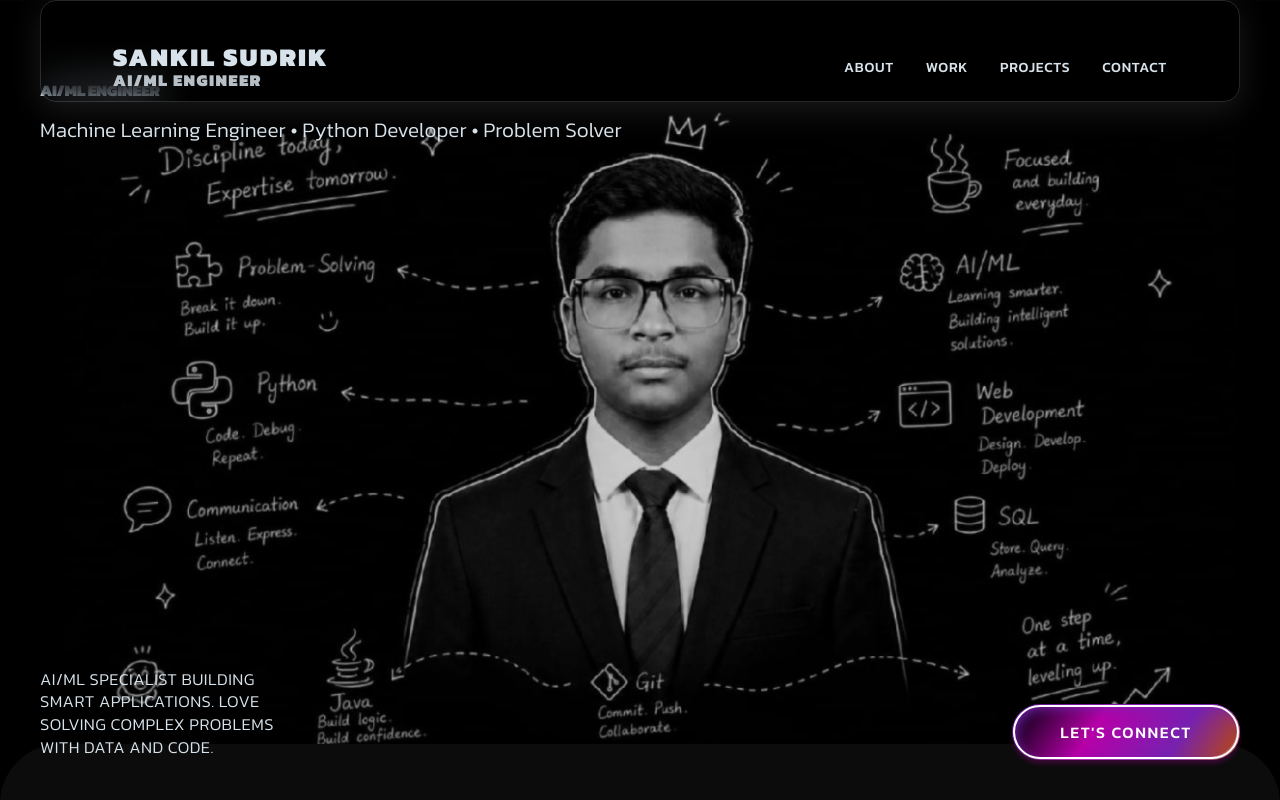
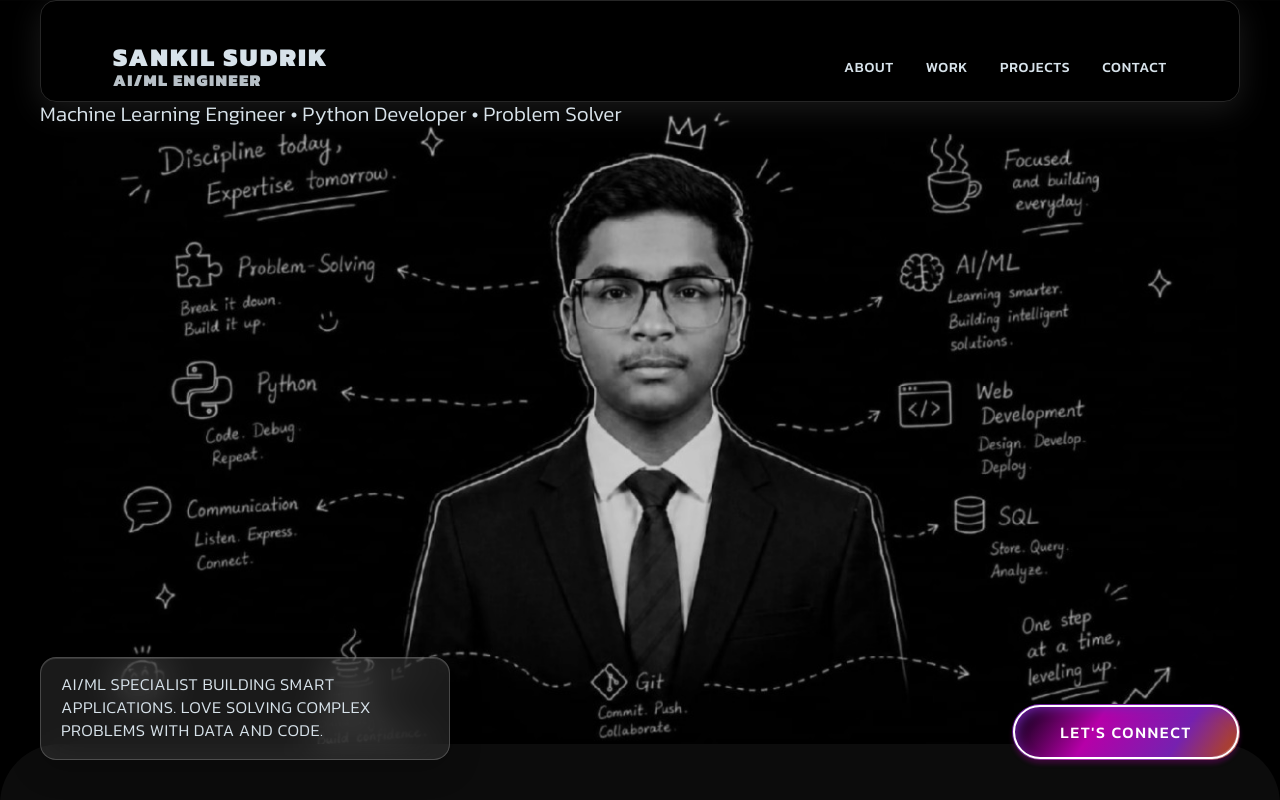
Before and after one commit to Monster-3-2/Monster-3-2.github.io, a React (Vite) app: page / in a window 1280 px wide. Shown: the top 800 px of the page. Built offline with nearby package versions, Linux system fonts and the light colour scheme.

Commit message:
Remove duplicate hero heading and add glass text panel

```diff
--- a/src/App.jsx
+++ b/src/App.jsx
@@ -107,9 +107,7 @@ const HeroSection = () => {
       <div className="flex-1 flex flex-col justify-between relative z-20">
         <div className="mt-6 sm:mt-4 md:-mt-5 overflow-hidden px-6 md:px-10">
           <FadeIn delay={0.15} y={40}>
-            <GradientHeading className="font-black uppercase tracking-tight leading-none whitespace-normal" style={{ fontSize: 'clamp(12vw, 14vw, 16vw)', maxWidth: '100%' }}>
-              AI/ML Engineer
-            </GradientHeading>
+
           </FadeIn>
           <FadeIn delay={0.2} y={40}>
             <p className="text-[#D7E2EA] font-light mt-4" style={{ fontSize: 'clamp(0.9rem, 2vw, 1.3rem)' }}>
@@ -120,7 +118,7 @@ const HeroSection = () => {
 
         <div className="flex justify-between items-end pb-7 sm:pb-8 md:pb-10 px-6 md:px-10 gap-4 flex-wrap">
           <FadeIn delay={0.35} y={20}>
-            <p className="text-[#D7E2EA] font-light uppercase tracking-wide leading-snug" style={{ fontSize: 'clamp(0.7rem, 1.3vw, 1.2rem)', maxWidth: 'clamp(140px, 25vw, 240px)' }}>
+            <p className="text-[#D7E2EA] font-light uppercase tracking-wide leading-snug rounded-2xl border border-white/20 bg-white/10 px-5 py-4 shadow-xl backdrop-blur-xl" style={{ fontSize: 'clamp(0.7rem, 1.3vw, 1.2rem)', maxWidth: 'clamp(240px, 32vw, 420px)', backdropFilter: 'blur(18px)', WebkitBackdropFilter: 'blur(18px)', boxShadow: '0 8px 32px rgba(0,0,0,0.22), inset 0 1px 0 rgba(255,255,255,0.12)' }}>
               AI/ML specialist building smart applications. Love solving complex problems with data and code.
             </p>
           </FadeIn>
```
